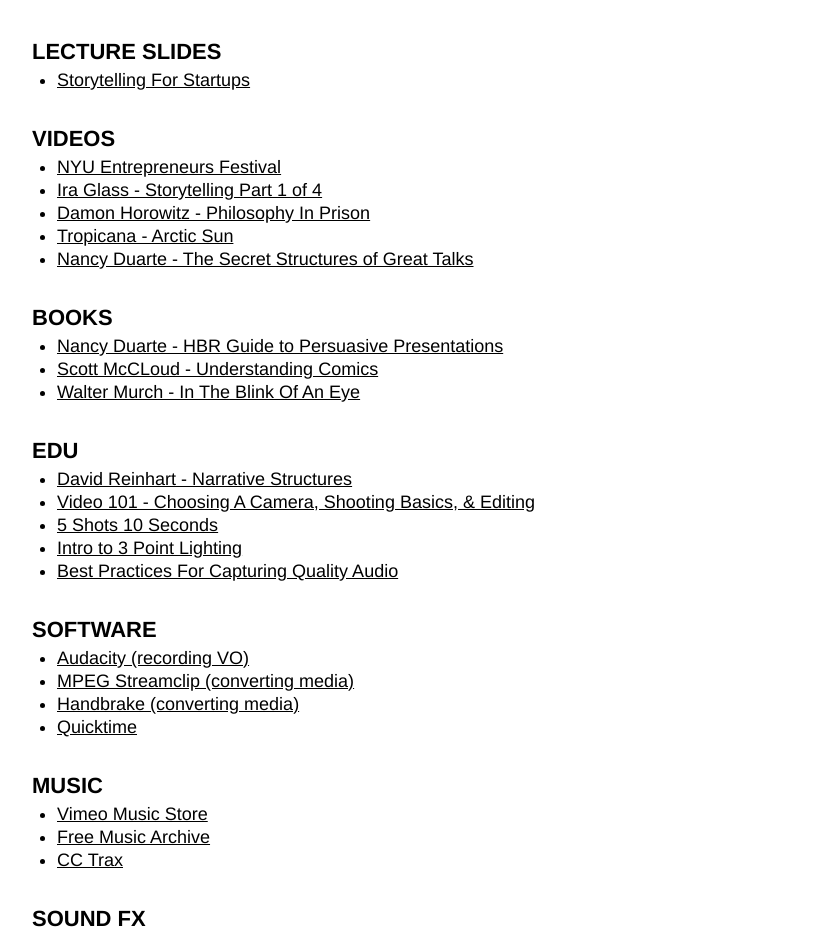
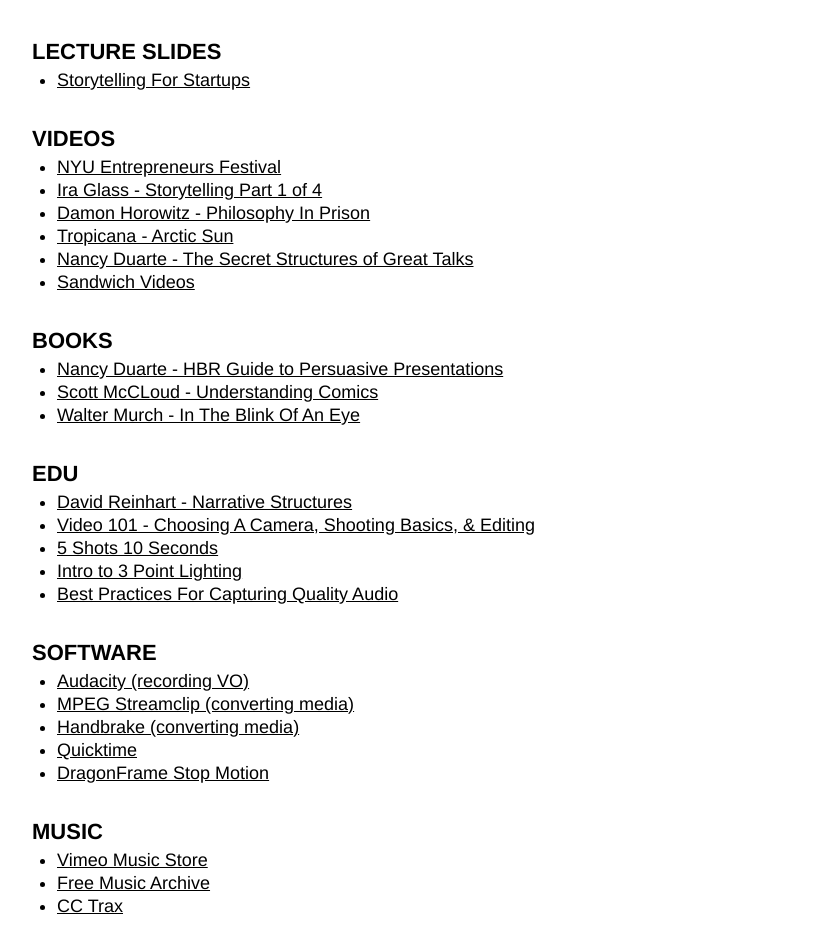
Before and after one commit to craigprotzel/storytelling, a plain HTML site: page index.html in a window 1280 px wide. Shown: the part 93-1027 px from the top of the page, without its empty margins (28-850 px from the left). Drawn offline with Linux system fonts and the light colour scheme.

Commit message:
Added links

```diff
--- a/index.html
+++ b/index.html
@@ -22,6 +22,7 @@
 					<li><a href='http://www.youtube.com/watch?v=cMXFiYhm79g' target='_blank'>Damon Horowitz - Philosophy In Prison</a></li>
 					<li><a href='http://www.youtube.com/watch?v=4Krky4i6Xk8' target='_blank'>Tropicana - Arctic Sun</a></li>
 					<li><a href='http://www.ted.com/talks/nancy_duarte_the_secret_structure_of_great_talks.html' target='_blank'>Nancy Duarte - The Secret Structures of Great Talks</a></li>
+					<li><a href='http://sandwichvideo.com/' target='_blank'>Sandwich Videos</a></li>
 				</ul>
 			</div>
 
@@ -49,6 +50,7 @@
 					<li><a href='http://www.squared5.com/' target='_blank'>MPEG Streamclip (converting media)</a></li>
 					<li><a href='http://handbrake.fr/downloads.php' target='_blank'>Handbrake (converting media)</a></li>
 					<li><a href='http://support.apple.com/downloads/#quicktime' target='_blank'>Quicktime</a></li>
+					<li><a href='http://www.dragonframe.com/' target='_blank'>DragonFrame Stop Motion</a></li>
 				</ul>
 			</div>
 
```
